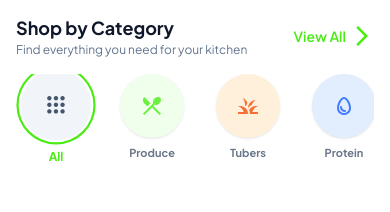
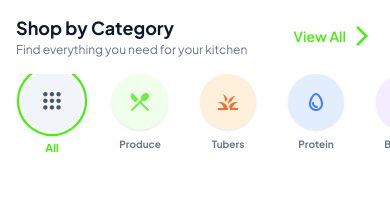
Before and after one commit to Shred-der/gshakfarms, a React (Vite) app: page / in a window 390 px wide. Shown: the part 457-669 px from the top of the page. Built offline with nearby package versions, Linux system fonts and the light colour scheme.

Commit message:
Refine UI: Light theme for notifications and fixed mobile category overlap

```diff
--- a/src/components/CategorySection.jsx
+++ b/src/components/CategorySection.jsx
@@ -54,17 +54,17 @@ const CategorySection = () => {
             </div>
 
             {/* Mobile View: Horizontal Scroll Circular Categories */}
-            <div className="md:hidden flex gap-4 overflow-x-auto no-scrollbar pb-2">
+            <div className="md:hidden -mx-4 px-4 flex gap-4 overflow-x-auto no-scrollbar pb-2">
                 {categories.map((cat, idx) => (
                     <button
                         key={idx}
                         onClick={() => setActiveCategory(cat.name)}
-                        className={`flex flex-col items-center gap-2 min-w-[80px] transition-all ${activeCategory === cat.name ? 'scale-110' : 'opacity-80'}`}
+                        className={`flex flex-col items-center gap-2 min-w-[72px] transition-all ${activeCategory === cat.name ? 'scale-110' : 'opacity-80'}`}
                     >
-                        <div className={`w-16 h-16 rounded-full ${cat.color} flex items-center justify-center transition-transform active:scale-90 shadow-sm ${activeCategory === cat.name ? 'ring-2 ring-primary ring-offset-2' : ''}`}>
-                            <span className="material-symbols-outlined text-3xl">{cat.icon}</span>
+                        <div className={`w-14 h-14 rounded-full ${cat.color} flex items-center justify-center transition-transform active:scale-90 shadow-sm ${activeCategory === cat.name ? 'ring-2 ring-primary ring-offset-2' : ''}`}>
+                            <span className="material-symbols-outlined text-2xl">{cat.icon}</span>
                         </div>
-                        <span className={`text-[11px] font-bold text-center leading-tight ${activeCategory === cat.name ? 'text-primary' : 'text-slate-600'}`}>{cat.name}</span>
+                        <span className={`text-[10px] font-bold text-center leading-tight ${activeCategory === cat.name ? 'text-primary' : 'text-slate-600'}`}>{cat.name}</span>
                     </button>
                 ))}
             </div>
--- a/src/components/Toast.jsx
+++ b/src/components/Toast.jsx
@@ -8,15 +8,15 @@ const Toast = () => {
 
     return (
         <div className="fixed top-24 left-1/2 -translate-x-1/2 z-[110] animate-in fade-in slide-in-from-top-4 duration-300">
-            <div className="bg-slate-900/90 backdrop-blur-md text-white px-6 py-3 rounded-2xl shadow-2xl flex items-center gap-4 border border-white/10">
-                <div className="w-8 h-8 bg-primary rounded-lg flex items-center justify-center text-slate-900">
+            <div className="bg-white/95 backdrop-blur-md text-slate-900 px-6 py-3 rounded-2xl shadow-2xl flex items-center gap-4 border border-slate-100">
+                <div className="w-8 h-8 bg-primary/20 rounded-lg flex items-center justify-center text-primary">
                     <span className="material-symbols-outlined text-lg font-bold">
                         {notification.message.includes('Added') ? 'shopping_cart_checkout' : 'delete_sweep'}
                     </span>
                 </div>
                 <div>
-                    <p className="text-xs font-bold text-primary uppercase tracking-widest leading-none mb-1">{notification.message}</p>
-                    <p className="text-sm font-semibold text-white/90 leading-tight line-clamp-1">{notification.productName}</p>
+                    <p className="text-[10px] font-bold text-primary uppercase tracking-widest leading-none mb-1">{notification.message}</p>
+                    <p className="text-sm font-bold text-slate-800 leading-tight line-clamp-1">{notification.productName}</p>
                 </div>
             </div>
         </div>
```
